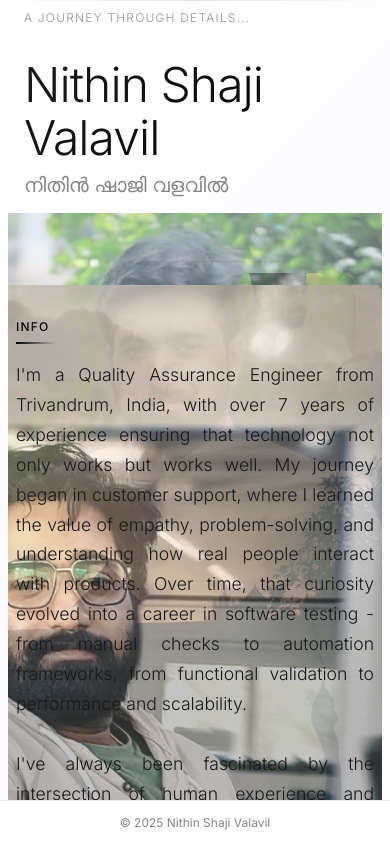
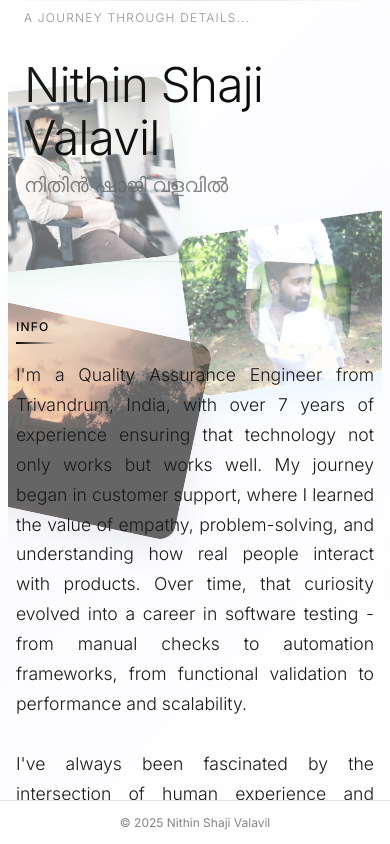
Before and after one commit to mrnsv/portfolio, an Angular app: page /about in a window 390 px wide. Built offline with nearby package versions, Linux system fonts and the light colour scheme.

Commit message:
style: update About page image styles for improved layout and interactivity
- Enhanced image sizes and positions for better visual appeal.
- Introduced rotation effects for images to add dynamic interaction.
- Adjusted mobile styles for better responsiveness and layout consistency.

```diff
--- a/src/app/pages/about/about.component.scss
+++ b/src/app/pages/about/about.component.scss
@@ -351,87 +351,130 @@
   border: none;
 
   // Header images - positioned behind name section
-  &.architecture {
-    width: 200px;
-    height: 150px;
-    top: 20px;
-    right: -50px;
+  &.full_figure {
+    width: 220px;        // Size: Increased width
+    height: 160px;       // Size: Increased height
+    top: 10px;           // Position: Moved up
+    right: -40px;        // Position: Moved left
+    transform: rotate(-8deg); // Angle: Slight counter-clockwise rotation
     box-shadow: 0 12px 30px rgba(56, 189, 248, 0.2);
   }
 
   &.profile {
-    width: 180px;
-    height: 120px;
-    top: 80px;
-    right: 20px;
+    width: 160px;        // Size: Decreased width
+    height: 140px;       // Size: Increased height
+    top: 70px;           // Position: Moved up
+    right: 30px;         // Position: Moved right
+    transform: rotate(5deg);  // Angle: Slight clockwise rotation
     box-shadow: 0 12px 30px rgba(251, 191, 36, 0.2);
   }
 
   // Info section images - positioned behind text
-  &.craft {
-    width: 250px;
-    height: 180px;
-    top: 50px;
-    left: -80px;
+  &.campus_at_evening {
+    width: 280px;        // Size: Increased width
+    height: 200px;       // Size: Increased height
+    top: 30px;           // Position: Moved up
+    left: -100px;        // Position: Moved further left
+    transform: rotate(12deg); // Angle: More clockwise rotation
     box-shadow: 0 12px 30px rgba(107, 114, 128, 0.2);
   }
 
-  &.garden {
-    width: 220px;
-    height: 160px;
-    bottom: 30px;
-    left: -60px;
+  &.chilling_at_office {
+    width: 200px;        // Size: Decreased width
+    height: 180px;       // Size: Increased height
+    bottom: 20px;        // Position: Moved up
+    left: -40px;         // Position: Moved right
+    transform: rotate(-6deg); // Angle: Counter-clockwise rotation
     box-shadow: 0 12px 30px rgba(34, 197, 94, 0.2);
   }
 
   // Education section image
   &.campus {
-    width: 280px;
-    height: 200px;
-    top: 20px;
-    right: -100px;
+    width: 320px;        // Size: Increased width
+    height: 220px;       // Size: Increased height
+    top: 0px;            // Position: Moved to top
+    right: -120px;       // Position: Moved further right
+    transform: rotate(-10deg); // Angle: Counter-clockwise rotation
     box-shadow: 0 12px 30px rgba(156, 163, 175, 0.2);
   }
 
   // Interests section images
   &.hiking {
-    width: 200px;
-    height: 150px;
-    top: 20px;
-    right: -50px;
+    width: 180px;        // Size: Decreased width
+    height: 170px;       // Size: Increased height
+    top: 10px;           // Position: Moved up
+    right: -30px;        // Position: Moved left
+    transform: rotate(8deg);  // Angle: Clockwise rotation
     box-shadow: 0 12px 30px rgba(59, 130, 246, 0.2);
   }
 
-  &.cafe {
-    width: 180px;
-    height: 120px;
-    bottom: 20px;
-    right: 20px;
+  &.gaming {
+    width: 200px;        // Size: Increased width
+    height: 100px;       // Size: Decreased height
+    bottom: 10px;        // Position: Moved up
+    right: 40px;         // Position: Moved right
+    transform: rotate(-4deg); // Angle: Slight counter-clockwise rotation
     box-shadow: 0 12px 30px rgba(245, 158, 11, 0.2);
   }
 
   // Hover effects for better interactivity
   &:hover {
     opacity: 0.8;
-    transform: scale(1.05);
     filter: grayscale(0) contrast(1.2) brightness(1.2) saturate(1);
+
+    // Preserve rotation while scaling
+    &.architecture { transform: rotate(-8deg) scale(1.05); }
+    &.profile { transform: rotate(5deg) scale(1.05); }
+    &.craft { transform: rotate(12deg) scale(1.05); }
+    &.garden { transform: rotate(-6deg) scale(1.05); }
+    &.campus { transform: rotate(-10deg) scale(1.05); }
+    &.hiking { transform: rotate(8deg) scale(1.05); }
+    &.cafe { transform: rotate(-4deg) scale(1.05); }
   }
 
   @media (max-width: 768px) {
     // Reduce sizes on mobile
     &.architecture, &.profile, &.craft, &.garden, &.campus, &.hiking, &.cafe {
-      width: 120px;
-      height: 90px;
+      width: 100px;
+      height: 80px;
       opacity: 0.4;
     }
 
-    // Adjust positions for mobile
-    &.architecture { top: 10px; right: -30px; }
-    &.profile { top: 60px; right: 10px; }
-    &.craft { top: 30px; left: -40px; }
-    &.garden { bottom: 20px; left: -30px; }
-    &.campus { top: 10px; right: -60px; }
-    &.hiking { top: 10px; right: -30px; }
-    &.cafe { bottom: 10px; right: 10px; }
+    // Adjust positions and angles for mobile
+    &.architecture {
+      top: 5px;
+      right: -20px;
+      transform: rotate(-5deg);
+    }
+    &.profile {
+      top: 50px;
+      right: 15px;
+      transform: rotate(3deg);
+    }
+    &.craft {
+      top: 20px;
+      left: -25px;
+      transform: rotate(8deg);
+    }
+    &.garden {
+      bottom: 15px;
+      left: -20px;
+      transform: rotate(-4deg);
+    }
+    &.campus {
+      top: 5px;
+      right: -40px;
+      transform: rotate(-6deg);
+    }
+    &.hiking {
+      top: 5px;
+      right: -20px;
+      transform: rotate(5deg);
+    }
+    &.cafe {
+      bottom: 5px;
+      right: 15px;
+      transform: rotate(-2deg);
+    }
   }
 }
```
